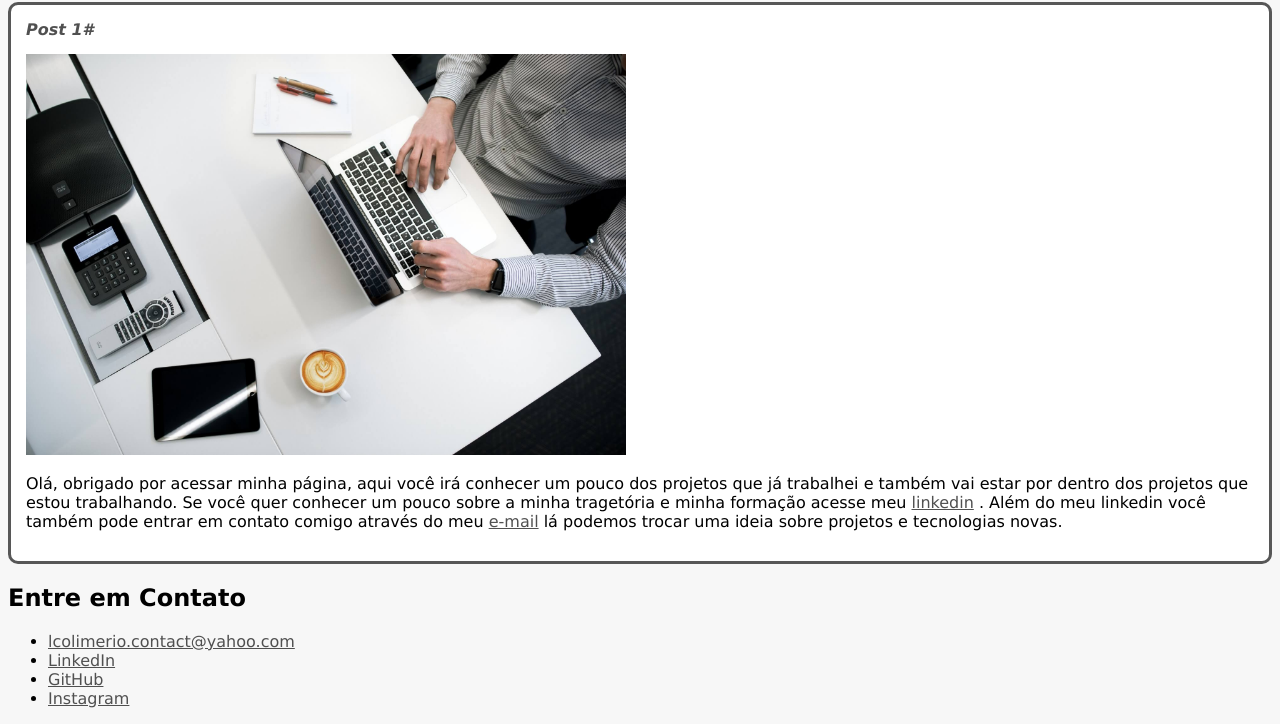
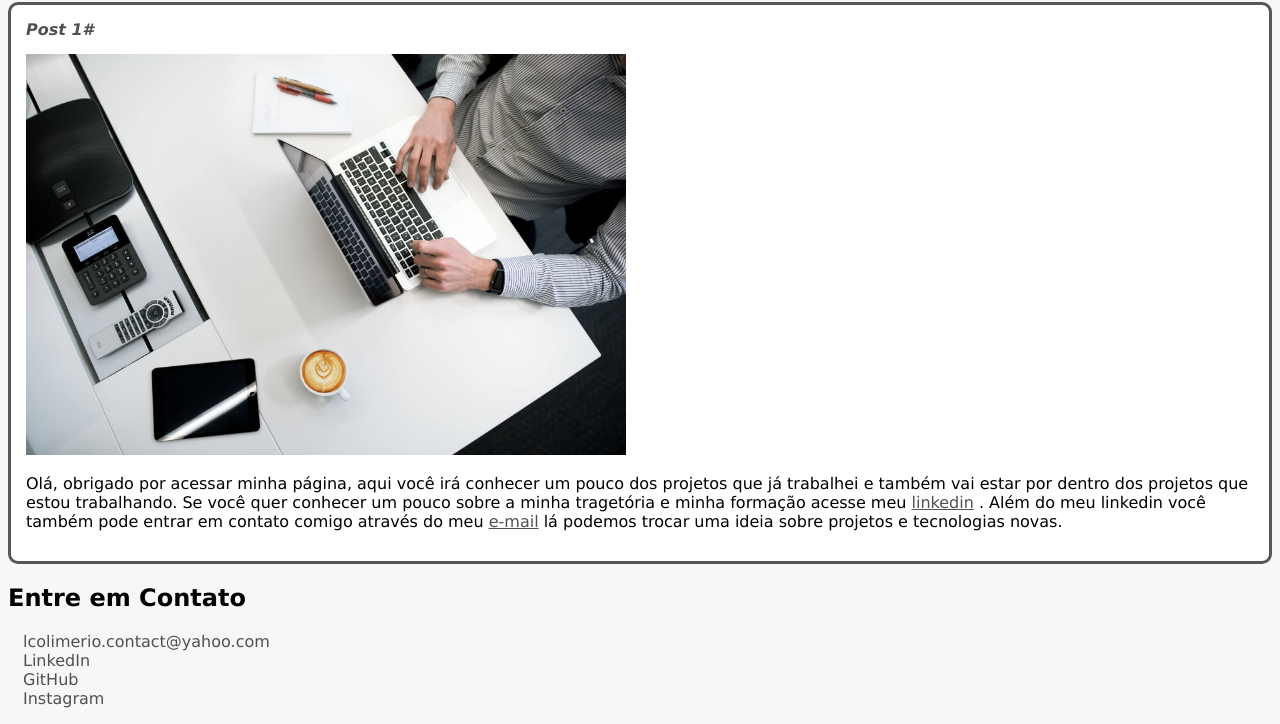
Before and after one commit to luidgicolimerio/pagina-pessoal, a plain HTML site: page index.html in a window 1280 px wide. Shown: the part 311-1035 px from the top of the page. Drawn offline with Linux system fonts and the light colour scheme.

Commit message:
Inserção de classe de estilo para as listas

```diff
--- a/index.html
+++ b/index.html
@@ -33,7 +33,7 @@
     <header>
         <h2>Entre em Contato</h2>
     </header>
-    <ul>
+    <ul class="contact_list">
         <li>
             <a href="mailto:lcolimerio.contact@yahoo.com" target="_blank">
                 lcolimerio.contact@yahoo.com
```
